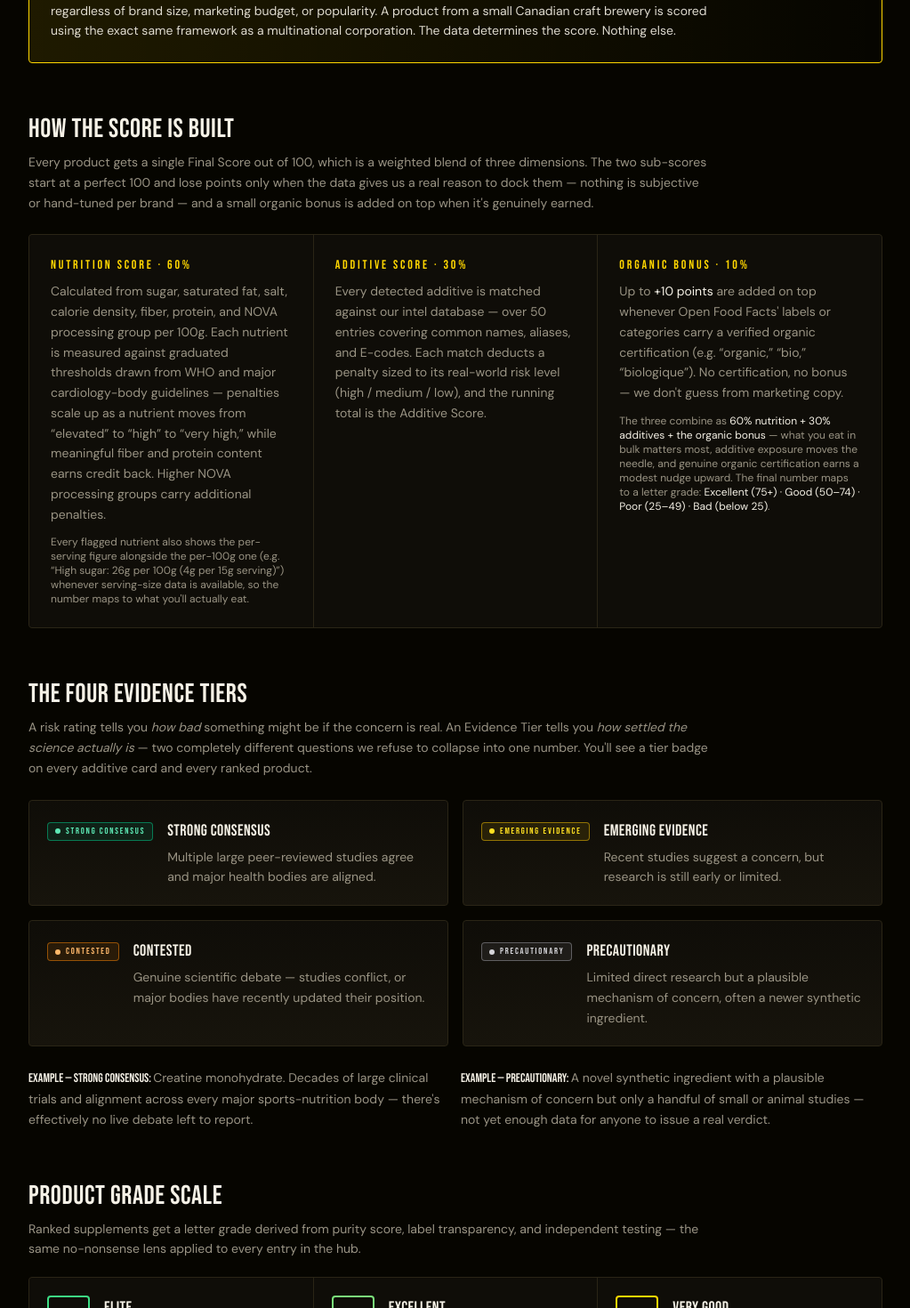
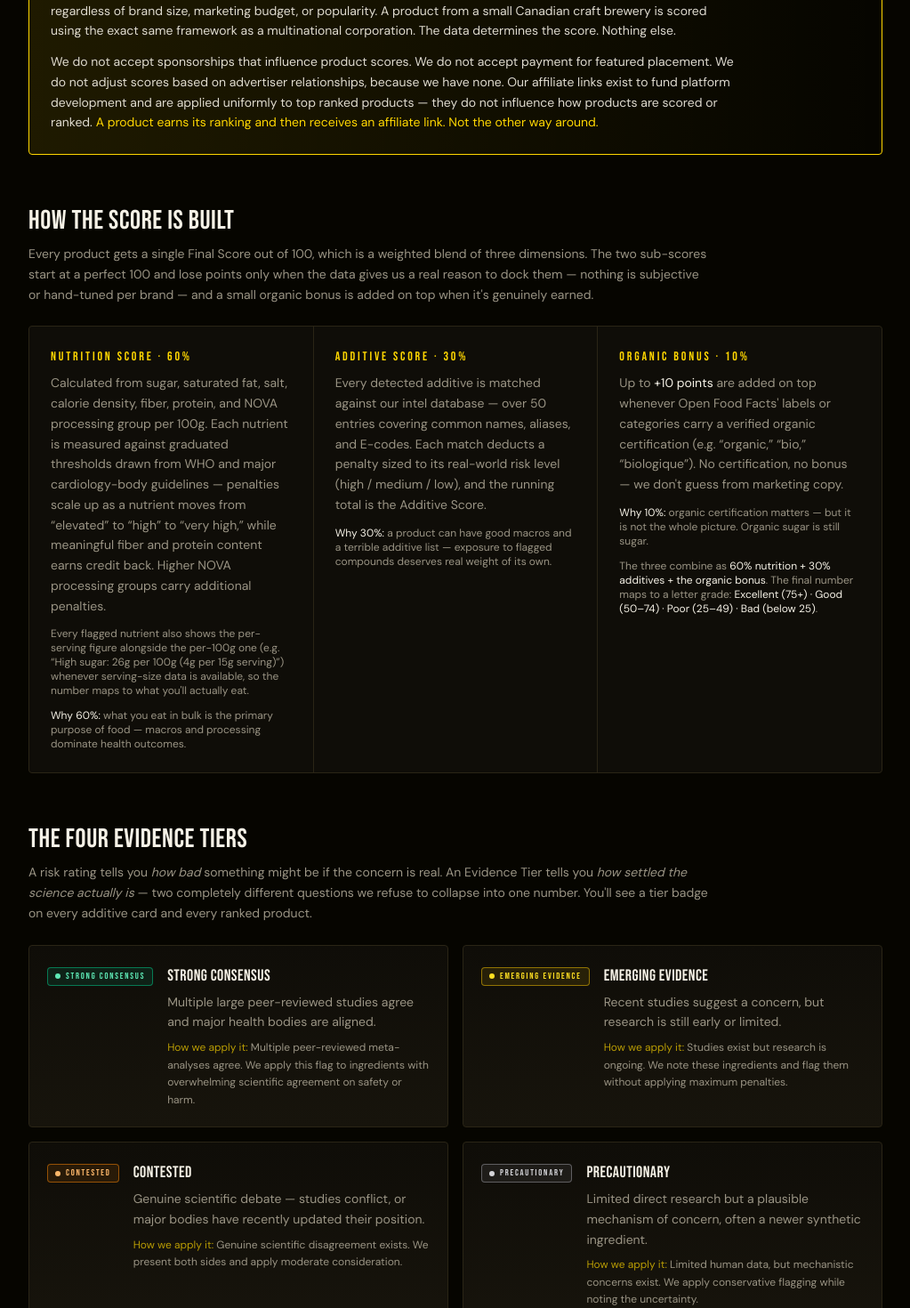
Before and after one commit to x7rshrvrk4-cpu/gorilla-fuel, a Next.js app: page /methodology in a window 1280 px wide. Shown: the part 440-1910 px from the top of the page at 89% size, without its empty margins (128-1151 px from the left). Built offline with nearby package versions, Linux system fonts and the light colour scheme; no server answers.

Commit message:
Methodology transparency enrichments, affiliate disclosure, kids toddler/pairing deltas, GF halo flag wording

```diff
--- a/app/kids/lib/products.ts
+++ b/app/kids/lib/products.ts
@@ -205,7 +205,7 @@ export const KIDS_APPROVED: KidsProduct[] = [
     name: "That's It Fruit Bars",
     calories: 100, carbs: 25, sugar: 20, protein: 0,
     score: 71,
-    schoolSafe: true, ...ALL_FREE,
+    schoolSafe: true, toddlerFriendly: true, ...ALL_FREE,
     blurb: "Two ingredients. All natural sugar from fruit. The cleanest fruit snack available for kids.",
     amazonQuery: "That's It fruit bars",
   },
@@ -464,6 +464,7 @@ export const PAIRINGS: { carb: string; pair: string; why: string }[] = [
   { carb: "Quaker Rice Cakes", pair: "SunButter", why: "Light carb + nut-free fat and protein" },
   { carb: "SeaSnax Seaweed", pair: "Cedar's Hummus", why: "Mineral crunch + plant protein" },
   { carb: "Freeze Dried Strawberries", pair: "Chomps Meat Stick", why: "Fruit crunch + 5g clean protein" },
+  { carb: "GoGo squeeZ Pouch", pair: "Babybel", why: "Convenient carb + portable protein" },
 ];
 
 export const KIDS_TOTAL_COUNT =
--- a/app/methodology/page.tsx
+++ b/app/methodology/page.tsx
@@ -10,6 +10,18 @@ export const metadata: Metadata = {
 };
 
 const TIERS: EvidenceTier[] = ["strong-consensus", "emerging-evidence", "contested", "precautionary"];
+
+/** How each tier is applied in scoring — shown alongside the badge definitions. */
+const TIER_APPLICATION: Record<EvidenceTier, string> = {
+  "strong-consensus":
+    "Multiple peer-reviewed meta-analyses agree. We apply this flag to ingredients with overwhelming scientific agreement on safety or harm.",
+  "emerging-evidence":
+    "Studies exist but research is ongoing. We note these ingredients and flag them without applying maximum penalties.",
+  contested:
+    "Genuine scientific disagreement exists. We present both sides and apply moderate consideration.",
+  precautionary:
+    "Limited human data, but mechanistic concerns exist. We apply conservative flagging while noting the uncertainty.",
+};
 
 const SOURCES: { name: string; description: string; badge?: string }[] = [
   // ── Waterfall lookup order ─────────────────────────────────────────────────
@@ -69,6 +81,16 @@ export default function MethodologyPage() {
             multinational corporation. The data determines the score. Nothing
             else.
           </p>
+          <p className="mt-3 max-w-3xl text-sm leading-relaxed text-foreground/90">
+            We do not accept sponsorships that influence product scores. We do
+            not accept payment for featured placement. We do not adjust scores
+            based on advertiser relationships, because we have none. Our
+            affiliate links exist to fund platform development and are applied
+            uniformly to top ranked products — they do not influence how
+            products are scored or ranked.{" "}
+            <span className="text-gold">A product earns its ranking and then
+            receives an affiliate link. Not the other way around.</span>
+          </p>
         </div>
       </section>
 
@@ -98,6 +120,10 @@ export default function MethodologyPage() {
               (e.g. &ldquo;High sugar: 26g per 100g (4g per 15g serving)&rdquo;) whenever
               serving-size data is available, so the number maps to what you&apos;ll actually eat.
             </p>
+            <p className="mt-3 text-xs text-muted">
+              <span className="text-foreground">Why 60%:</span> what you eat in bulk is the
+              primary purpose of food — macros and processing dominate health outcomes.
+            </p>
           </div>
           <div className="bg-surface p-6">
             <p className="font-display text-sm uppercase tracking-[0.2em] text-gold">Additive Score · 30%</p>
@@ -106,6 +132,11 @@ export default function MethodologyPage() {
               covering common names, aliases, and E-codes. Each match deducts a penalty sized to
               its real-world risk level (high / medium / low), and the running total is the
               Additive Score.
+            </p>
+            <p className="mt-3 text-xs text-muted">
+              <span className="text-foreground">Why 30%:</span> a product can have good
+              macros and a terrible additive list — exposure to flagged compounds deserves
+              real weight of its own.
             </p>
           </div>
           <div className="bg-surface p-6">
@@ -117,11 +148,14 @@ export default function MethodologyPage() {
               certification, no bonus — we don&apos;t guess from marketing copy.
             </p>
             <p className="mt-3 text-xs text-muted">
+              <span className="text-foreground">Why 10%:</span> organic certification matters —
+              but it is not the whole picture. Organic sugar is still sugar.
+            </p>
+            <p className="mt-3 text-xs text-muted">
               The three combine as <span className="text-foreground">60% nutrition + 30% additives
-              + the organic bonus</span> — what you eat in bulk matters most, additive exposure
-              moves the needle, and genuine organic certification earns a modest nudge upward.
-              The final number maps to a letter grade: <span className="text-foreground">Excellent
-              (75+) · Good (50–74) · Poor (25–49) · Bad (below 25)</span>.
+              + the organic bonus</span>. The final number maps to a letter grade:{" "}
+              <span className="text-foreground">Excellent (75+) · Good (50–74) · Poor (25–49) ·
+              Bad (below 25)</span>.
             </p>
           </div>
         </div>
@@ -144,6 +178,10 @@ export default function MethodologyPage() {
               <div>
                 <p className="font-display text-lg tracking-wide text-foreground">{tierLabel(tier)}</p>
                 <p className="mt-1 text-sm leading-relaxed text-muted">{tierDescription(tier)}</p>
+                <p className="mt-2 text-xs leading-relaxed text-muted">
+                  <span className="text-gold/70">How we apply it: </span>
+                  {TIER_APPLICATION[tier]}
+                </p>
               </div>
             </div>
           ))}
@@ -199,10 +237,10 @@ export default function MethodologyPage() {
         </p>
         <div className="mt-5 grid gap-px overflow-hidden rounded-sm border border-line bg-line sm:grid-cols-2 lg:grid-cols-4">
           {[
-            { group: "1", title: "Unprocessed / Minimally Processed", body: "Fresh, dried, frozen or ground whole foods — fruit, vegetables, meat, milk, eggs, plain nuts and seeds." },
-            { group: "2", title: "Processed Culinary Ingredients", body: "Substances extracted from Group 1 foods — oils, butter, sugar, salt — used to prepare and season." },
-            { group: "3", title: "Processed Foods", body: "Group 1 foods with Group 2 ingredients added — canned vegetables, simple cheeses, fresh bread, salted nuts." },
-            { group: "4", title: "Ultra-Processed Foods", body: "Industrial formulations with ingredients you wouldn't find in a home kitchen — colourants, emulsifiers, flavourings, HFCS. Most heavily penalised." },
+            { group: "1", title: "Unprocessed / Minimally Processed", body: "Fresh fruit, whole grains, plain meat, milk, eggs, plain nuts and seeds — Ontario apples, steel-cut oats, a chicken breast." },
+            { group: "2", title: "Processed Culinary Ingredients", body: "Substances used in cooking — oils, butter, salt, sugar, maple syrup. You season with these; you don't eat them alone." },
+            { group: "3", title: "Processed Foods", body: "Group 1 + Group 2 combined — canned vegetables, smoked fish, cheese, fresh bakery bread, salted nuts." },
+            { group: "4", title: "Ultra-Processed Foods", body: "Industrial formulations — chips, cookies, soft drinks, instant noodles. Colourants, emulsifiers, flavourings, HFCS. Most heavily penalised." },
           ].map((n) => (
             <div key={n.group} className="bg-surface p-5">
               <p className="font-display text-3xl text-gold-dim">{n.group}</p>
@@ -223,7 +261,9 @@ export default function MethodologyPage() {
             known additives — clarity agents, artificial sweeteners, sulphites, colourants),{" "}
             <span className="text-foreground">calorie density</span> per serving, and{" "}
             <span className="text-foreground">carbohydrate and sugar content</span> per
-            serving. The result is the 1–5 Gorilla Pour rating shown on every card.
+            serving, with higher-ABV products weighed down accordingly. The result is the
+            1–5 Gorilla Pour rating shown on every card. Spirits are not currently in the
+            main scoring system.
           </p>
           <p>
             Wines use a published weighted score —{" "}
@@ -244,13 +284,17 @@ export default function MethodologyPage() {
             Every ranked supplement is evaluated on four pillars:{" "}
             <span className="text-foreground">purity</span> (label accuracy, contaminant
             risk, and filler content), <span className="text-foreground">independent
-            third-party testing</span> (NSF Certified for Sport, Informed Sport, USP and
-            comparable programs — manufacturer self-testing doesn&apos;t count),{" "}
-            <span className="text-foreground">certifications and transparency</span>{" "}
-            (full-disclosure labels beat proprietary blends, every time), and{" "}
-            <span className="text-foreground">value</span> (price per effective serving,
-            not price per tub). Those pillars combine into the S-through-D letter grade
-            shown above.
+            third-party testing</span>, <span className="text-foreground">certifications
+            and transparency</span> (full-disclosure labels beat proprietary blends, every
+            time), and <span className="text-foreground">value</span> (price per effective
+            serving, not price per tub). Those pillars combine into the S-through-D letter
+            grade shown above.
+          </p>
+          <p>
+            <span className="text-foreground">The certification hierarchy:</span>{" "}
+            NSF Certified for Sport ranks highest, then Informed Sport, then Informed
+            Choice, then no certification. Manufacturer self-testing doesn&apos;t count as
+            third-party verification at any level.
           </p>
           <p>
             Where claims are involved, each product also carries an Evidence Tier badge so
--- a/app/scan/lib/scoring.ts
+++ b/app/scan/lib/scoring.ts
@@ -1308,7 +1308,7 @@ export function computeScore(
       }
     } else if (isGfLabelled && REFINED_STARCH_RE.test(top3)) {
       flags.push(
-        "GF HEALTH HALO — this product is gluten free but is built primarily from refined starches. The GF label does not indicate nutritional quality."
+        "GF HEALTH HALO — gluten free does not mean nutritious. This product is built primarily from refined starches."
       );
     }
   }
```
